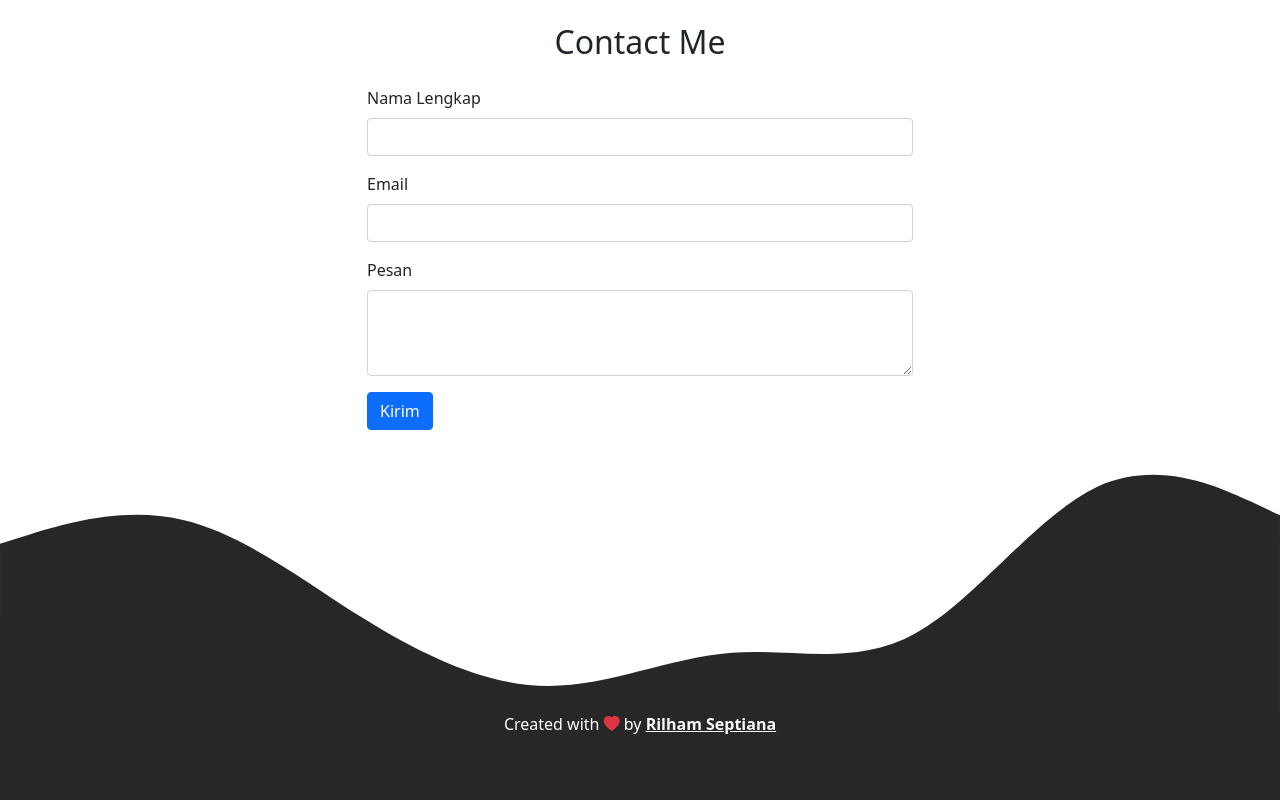
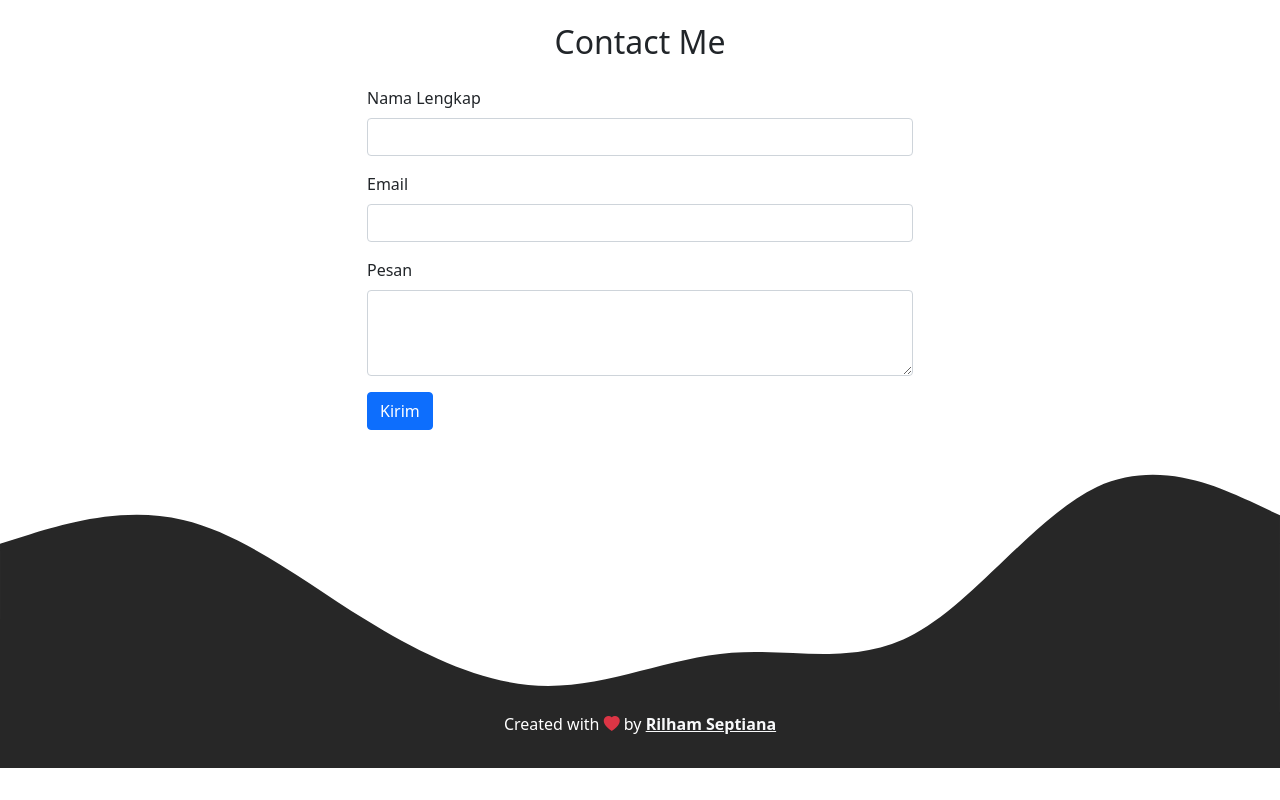
Before and after one commit to palevy/palevy.github.io, a plain HTML site: page index.html in a window 1280 px wide. Shown: the part 2577-3377 px from the top of the page. After the commit the page ends 3345 px from the top, so only its background shows below. Drawn offline with nearby package versions, Linux system fonts and the light colour scheme.

Commit message:
second commit

```diff
--- a/index.html
+++ b/index.html
@@ -182,7 +182,7 @@
     <!-- Akhir Contact -->
 
     <!-- Footer -->
-    <footer class="text-white text-center pb-5">
+    <footer class="text-white text-center pb-3">
       <p>Created with <i class="bi bi-heart-fill text-danger"></i> by <a href="https://www.instagram.com/rilham_septiana/" class="text-light fw-bold">Rilham Septiana</a></p>
     </footer>
     <!-- Akhir Footer -->
```
